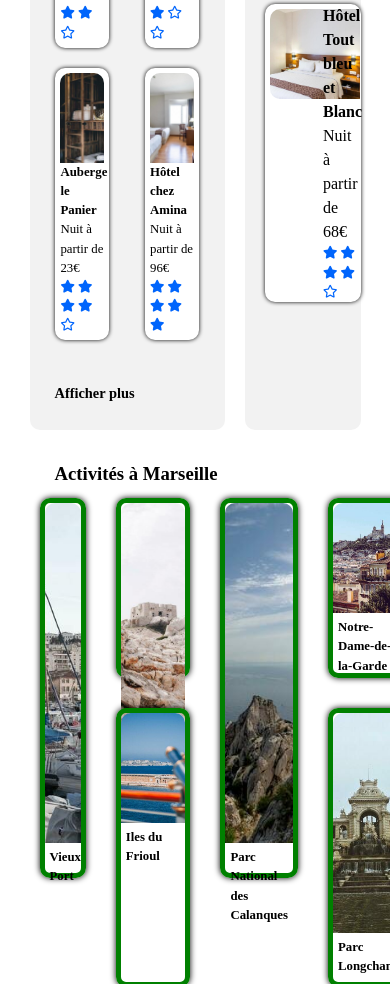
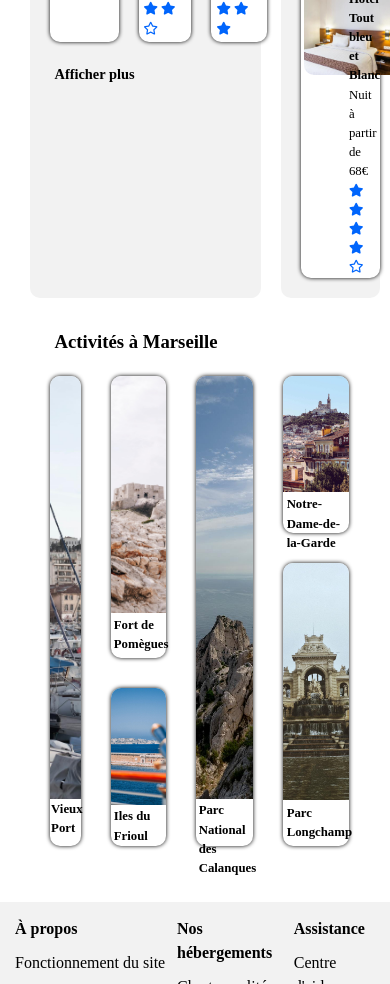
Before and after one commit to DamienJdD/DamienJeanniardduDot_2_18092020, a plain HTML site: page index.html in a window 390 px wide. Shown: the part 1016-2000 px from the top of the page. Drawn offline with Linux system fonts and the light colour scheme; a web font is replaced by a local one.

Commit message:
3rd commit Rendu similaire à la maquette Manque le responsive

```diff
--- a/index.html
+++ b/index.html
@@ -66,8 +66,8 @@
     <div id="accommodations">
         <h3>Hébergements à Marseille</h3>
         <div id="cartes_a">
-            <div class="carte_a">
-                <a href="">
+
+            <a class="card_accomodation" href="">
                 <figure>
                     <img src="images/hebergements/4_small/7.jpg">
                     <figcaption>Auberge la Cannebière</figcaption>
@@ -81,9 +81,8 @@
                     <i class="far fa-star"></i>
                 </div>
             </a>
-            </div>
 
-            <div class="carte_a"><a href="">
+            <a class="card_accomodation" href="">
                 <figure>
                     <img src="images/hebergements/4_small/6.jpg">
                     <figcaption>Hôtel du port</figcaption>
@@ -97,9 +96,8 @@
                     <i class="fas fa-star"></i>
                 </div>
             </a>
-            </div>
 
-            <div class="carte_a"><a href="">
+            <a class="card_accomodation" href="">
                 <figure>
                     <img src="images/hebergements/4_small/9.jpg">
                     <figcaption>Hôtel les mouettes</figcaption>
@@ -113,9 +111,8 @@
                     <i class="far fa-star"></i>
                 </div>
             </a>
-            </div>
 
-            <div class="carte_a"><a href="">
+            <a class="card_accomodation" href="">
                 <figure>
                     <img src="images/hebergements/4_small/1.jpg">
                     <figcaption>Hôtel de la mer</figcaption>
@@ -129,9 +126,8 @@
                     <i class="far fa-star"></i>
                 </div>
             </a>
-            </div>
 
-            <div class="carte_a"><a href="">
+            <a class="card_accomodation" href="">
                 <figure>
                     <img src="images/hebergements/4_small/8.jpg">
                     <figcaption>Auberge le Panier</figcaption>
@@ -145,9 +141,8 @@
                     <i class="far fa-star"></i>
                 </div>
             </a>
-            </div>
 
-            <div class="carte_a"><a href="">
+            <a class="card_accomodation" href="">
                 <figure>
                     <img class="img_a" src="images/hebergements/4_small/4.jpg">
                     <figcaption>Hôtel chez Amina</figcaption>
@@ -162,20 +157,19 @@
                 </div>
             </a>
         </div>
-        </div>
-        <p id="showmore">Afficher plus</p>
+        <a id="showmore" href="">Afficher plus</a>
     </div>
 
     <aside>
         <h3>Les plus populaires</h3>
-        <div id="cartes_p">
+        <div id="popular">
 
-            <div class="carte_p"><a href="">
+            <a class="card_popular" href="">
                 <div class="img_p">
                     <img src="images/hebergements/4_small/3.jpg"></img>
                 </div>
                 <div class="txt_p">
-                    <p class="name">Hôtel Le soleil du matin</p>
+                    <p>Hôtel Le soleil du matin</p>
                     <p>Nuit à partir de 128€</p>
                     <div class="rating">
                         <i class="fas fa-star"></i>
@@ -186,14 +180,13 @@
                     </div>
                 </div>
             </a>
-            </div>
 
-            <div class="carte_p"><a href="">
+            <a class="card_popular" href="">
                 <div class="img_p">
                     <img src="images/hebergements/4_small/2.jpg"></img>
                 </div>
                 <div class="txt_p">
-                    <p class="name">Au coeur de l'eau Chambres d'hôtes</p>
+                    <p>Au coeur de l'eau Chambres d'hôtes</p>
                     <p>Nuit à partir de 71€</p>
                     <div class="rating">
                         <i class="fas fa-star"></i>
@@ -204,14 +197,13 @@
                     </div>
                 </div>
             </a>
-            </div>
 
-            <div class="carte_p"><a href="">
+            <a class="card_popular" href="">
                 <div class="img_p">
                     <img src="images/hebergements/4_small/5.jpg"></img>
                 </div>
                 <div class="txt_p">
-                    <p class="name">Hôtel Tout bleu et Blanc</p>
+                    <p>Hôtel Tout bleu et Blanc</p>
                     <p>Nuit à partir de 68€</p>
                     <div class="rating">
                         <i class="fas fa-star"></i>
@@ -222,7 +214,6 @@
                     </div>
                 </div>
             </a>
-            </div>
 
         </div>
     </aside>
@@ -231,54 +222,35 @@
 <section id="sec_activities">
     <h3>Activités à Marseille</h3>
     <div id="activities">
-        <div class="carte_acti">
         <a href="">
-                <figure>
-                    <img src="images/activites/4_small/a1.jpg">
-                    <figcaption>Vieux Port</figcaption>
-                </figure>
+            <img src="images/activites/2_large/a1.jpg">
+            <p>Vieux Port</p>
         </a>
-        </div>
 
-        <div class="carte_acti"><a href="">
-            <figure>
-                <img src="images/activites/4_small/a2.jpg">
-                <figcaption>Fort de Pomègues</figcaption>
-            </figure>
+        <a href="">
+            <img src="images/activites/2_large/a2.jpg">
+            <p>Fort de Pomègues</p>
         </a>
-        </div>
 
-        <div class="carte_acti"><a href="">
-            <figure>
-                <img src="images/activites/4_small/a3.jpg">
-                <figcaption>Iles du Frioul</figcaption>
-            </figure>
+        <a href="">
+            <img src="images/activites/2_large/a3.jpg">
+            <p>Iles du Frioul</p>
         </a>
-        </div>
 
-        <div class="carte_acti"><a href="">
-            <figure>
-                <img src="images/activites/4_small/a4.jpg">
-                <figcaption>Parc National des Calanques</figcaption>
-            </figure>
+        <a href="">
+            <img src="images/activites/2_large/a4.jpg">
+            <p>Parc National des Calanques</p>
         </a>
-        </div>
 
-        <div class="carte_acti"><a href="">
-            <figure>
-                <img src="images/activites/4_small/a5.jpg">
-                <figcaption>Notre-Dame-de-la-Garde</figcaption>
-            </figure>
+        <a href="">
+            <img src="images/activites/2_large/a5.jpg">
+            <p>Notre-Dame-de-la-Garde</p>
         </a>
-        </div>
 
-        <div class="carte_acti"><a href="">
-            <figure>
-                <img src="images/activites/4_small/a6.jpg">
-                <figcaption>Parc Longchamp</figcaption>
-            </figure>
+        <a href="">
+            <img src="images/activites/2_large/a6.jpg">
+            <p>Parc Longchamp</p>
         </a>
-        </div>
     </div>
 </section>
 
@@ -287,25 +259,25 @@
         <div>
             <p class="p_footer">À propos</p>
             <ul>
-                <li>Fonctionnement du site</li>
-                <li>Conditions générales de vente</li>
-                <li>Données et confidentialité</li>
+                <li><a href="">Fonctionnement du site</a></li>
+                <li><a href="">Conditions générales de vente</a></li>
+                <li><a href="">Données et confidentialité</a></li>
             </ul>
         </div>
 
         <div>
             <p class="p_footer">Nos hébergements</p>
             <ul>
-                <li>Charte qualité</li>
-                <li>Soumettre votre hôtel</li>
+                <li><a href="">Charte qualité</a></li>
+                <li><a href="">Soumettre votre hôtel</a></li>
             </ul>
         </div>
 
         <div>
             <p class="p_footer">Assistance</p>
             <ul>
-                <li>Centre d'aide</li>
-                <li>Nous contacter</li>
+                <li><a href="">Centre d'aide</a></li>
+                <li><a href="">Nous contacter</a></li>
             </ul>
         </div>
     </div>
--- a/style.css
+++ b/style.css
@@ -84,7 +84,7 @@ header nav ul li:last-child a {
 }
 
 .filtre:hover button, .filtre:hover {
-    background-color: #0065FC;
+    background-color: #DEEBFF;
 }
 
 .filtre {
@@ -119,7 +119,7 @@ input[type=text]:focus {
     outline: none;
 }
 
-button:focus{
+button:focus {
     outline: none;
 }
 
@@ -178,10 +178,11 @@ button:focus{
 /*hébergements*/
 
 #accommodations {
-    max-width: 65%;
+    width: 70%;
     background-color: #F2F2F2;
     margin: 15px 10px 15px 0;
     border-radius: 10px;
+    padding-bottom: 25px;
 }
 
 h3 {
@@ -189,31 +190,28 @@ h3 {
 }
 
 #showmore {
-    margin: 25px;
+    margin: 0 0 25px 25px;
     font-weight: bold;
     font-size: 0.9em;
 }
 
 #cartes_a {
-    padding: 8px;
-    display: flex;
-    flex-wrap: wrap;
-    justify-content: space-around;
+    padding: 20px;
+    display: grid;
+    grid-template-columns: repeat(3, 1fr);
+    grid-gap: 20px;
 }
 
-.carte_a {
+.card_accomodation {
     background-color: white;
-    max-width: 30%;
-    min-width: 25%;
-    margin: 10px;
     border: 20px;
     border-color: white;
     border-radius: 10px;
-    padding: 5px;
+    padding: 3px;
     box-shadow: 0 0 4px black;
 }
 
-.carte_a a figure img {
+.card_accomodation figure img {
     display: block;
     border-radius: 10px 10px 0 0;
     height: 90px;
@@ -229,37 +227,40 @@ figcaption {
     font-weight: bold;
 }
 
+.card_accomodation figure figcaption, .card_accomodation p, .card_accomodation div {
+    margin-left: 4%;
+}
+
 /*populaires*/
 
 aside {
-    max-width: 35%;
+    width: 30%;
     background-color: #F2F2F2;
     margin: 15px 0 15px 10px;
     border-radius: 10px;
 }
 
-#cartes_p {
+#popular {
     padding: 10px;
     display: flex;
     flex-wrap: wrap;
     justify-content: space-around;
 }
 
-.carte_p {
+.card_popular {
     background-color: white;
     margin: 10px;
-    border: 20px;
     border-color: white;
     border-radius: 10px;
     box-shadow: 0 0 4px black;
     width: 100%;
 }
 
-.carte_p a {
+.card_popular {
     display: flex;
 }
 
-.carte_p img {
+.card_popular img {
     display: block;
     border-radius: 10px 0 0 10px;
     height: 90px;
@@ -269,83 +270,109 @@ aside {
 }
 
 .txt_p {
+    margin-top: 8px;
     padding-left: 10px;
+    display: flex;
+    flex-direction: column;
 }
 
-.name {
+.txt_p .rating{
+    justify-content: flex-end;
+}
+
+.txt_p p:first-child {
     font-weight: bold;
+    font-size: 0.8em;
+}
+
+.txt_p p:nth-child(2) {
+    font-size: 0.8em;
 }
 
 .img_p {
     max-width: 40%;
-    margin: 5px;
+    margin: 3px;
 }
 
 /* 2ème section (activités) */
 
-.carte_acti figure figcaption {
-    font-weight: bold;
-    margin: 5px;
+#activities {
+    display: grid;
+    padding: 20px;
+    grid-template-columns: repeat(4, 1fr);
+    grid-template-rows: repeat(8, 32.5px);
+    grid-gap: 30px;
+    grid-auto-flow: dense;
 }
 
-.carte_acti {
-    border: green 5px solid; /* à effacer plus tard */
-    margin: 10px;
-    border-radius: 10px;
-    box-shadow: 0 0 6px black;
-    max-height: 380px;
+/* placement des cartes */
+#activities a:first-child {
+    grid-column: 1;
+    grid-row: span 8;
 }
 
-.carte_acti:first-child a figure img, .carte_acti:nth-child(4) a figure img {
+#activities a:nth-child(2) {
+    grid-column: 2;
+    grid-row: 1 / 6;
+}
+
+#activities a:nth-child(3) {
+    grid-column: 2;
+    grid-row: 6 / 9;
+}
+
+#activities a:nth-child(4) {
+    grid-column: 3;
+    grid-row: span 8;
+}
+
+#activities a:nth-child(5) {
+    grid-column: 4;
+    grid-row: 1 / 4;
+}
+
+#activities a:last-child {
+    grid-column: 4;
+    grid-row: 4 / 9;
+}
+
+/* fin du placement */
+
+#activities a {
+    background-color: white;
+    border-radius: 10px;
+    box-shadow: 0 0 4px black;
+    width: 100%;
+}
+
+#activities a:first-child img, #activities a:nth-child(4) img {
     display: block;
     border-radius: 10px 10px 0 0;
-    height: 340px;
-    width: auto;
+    height: 90%;
+    width: 100%;
     object-fit: cover;
 }
 
-.carte_acti:nth-child(2) a figure img, .carte_acti:last-child a figure img {
+#activities a:nth-child(2) img, #activities a:last-child img {
     display: block;
     border-radius: 10px 10px 0 0;
-    height: 220px;
-    width: auto;
+    height: 84%;
+    width: 100%;
     object-fit: cover;
 }
 
-.carte_acti:nth-child(3) a figure img, .carte_acti:nth-child(5) a figure img {
+#activities a:nth-child(3) img, #activities a:nth-child(5) img {
     display: block;
     border-radius: 10px 10px 0 0;
-    height: 110px;
-    width: auto;
+    height: 74%;
+    width: 100%;
     object-fit: cover;
 }
 
-/* TODO revoir la taille des cartes activités et des images dedans */
-
-#activities {
-    display: grid;
-    grid-template-columns: 20%;
-    grid-template-rows: 200px;
-    grid-gap: 10px;
-    grid-auto-flow: dense;
-}
-
-.carte_acti:first-child {
-    grid-column: 1;
-    grid-row-end: span 2;
-}
-
-.carte_acti:nth-child(2), .carte_acti:nth-child(3) {
-    grid-column: 2;
-}
-
-.carte_acti:nth-child(4) {
-    grid-column: 3;
-    grid-row-end: span 2;
-}
-
-.carte_acti:nth-child(5), .carte_acti:last-child {
-    grid-column: 4;
+#activities a p {
+    margin: 5%;
+    font-weight: bold;
+    font-size: 0.8em;
 }
 
 /*footer*/
```
Also changed, not shown: images/activites/2_large/a1.jpg (renamed from images/activites/2_large/reno-laithienne-QUgJhdY5Fyk-unsplash.jpg), images/activites/2_large/a2.jpg (renamed from images/activites/2_large/paul-hermann-QFTrLdQIRhI-unsplash.jpg), images/activites/2_large/a3.jpg (renamed from images/activites/2_large/kevin-hikari-rV_Qd1l-VXg-unsplash.jpg), images/activites/2_large/a4.jpg (renamed from images/activites/2_large/kilyan-sockalingum-NR8-cBCN3aI-unsplash.jpg), images/activites/2_large/a5.jpg (renamed from images/activites/2_large/florian-wehde-xW9e8gdotxI-unsplash.jpg), images/activites/2_large/a6.jpg (renamed from images/activites/2_large/lena-paulin-wH2-EJoDcV0-unsplash.jpg). Lines whose indentation alone changed are shown as unchanged.
